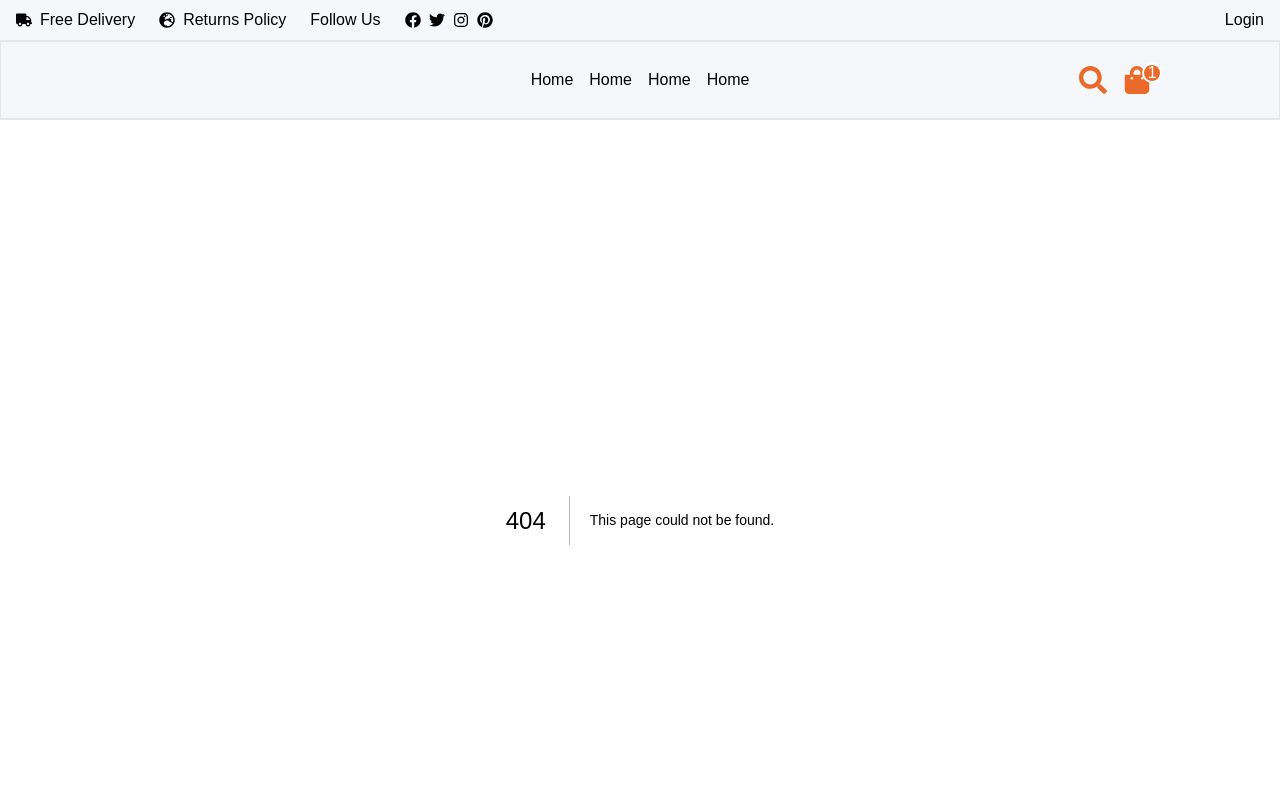
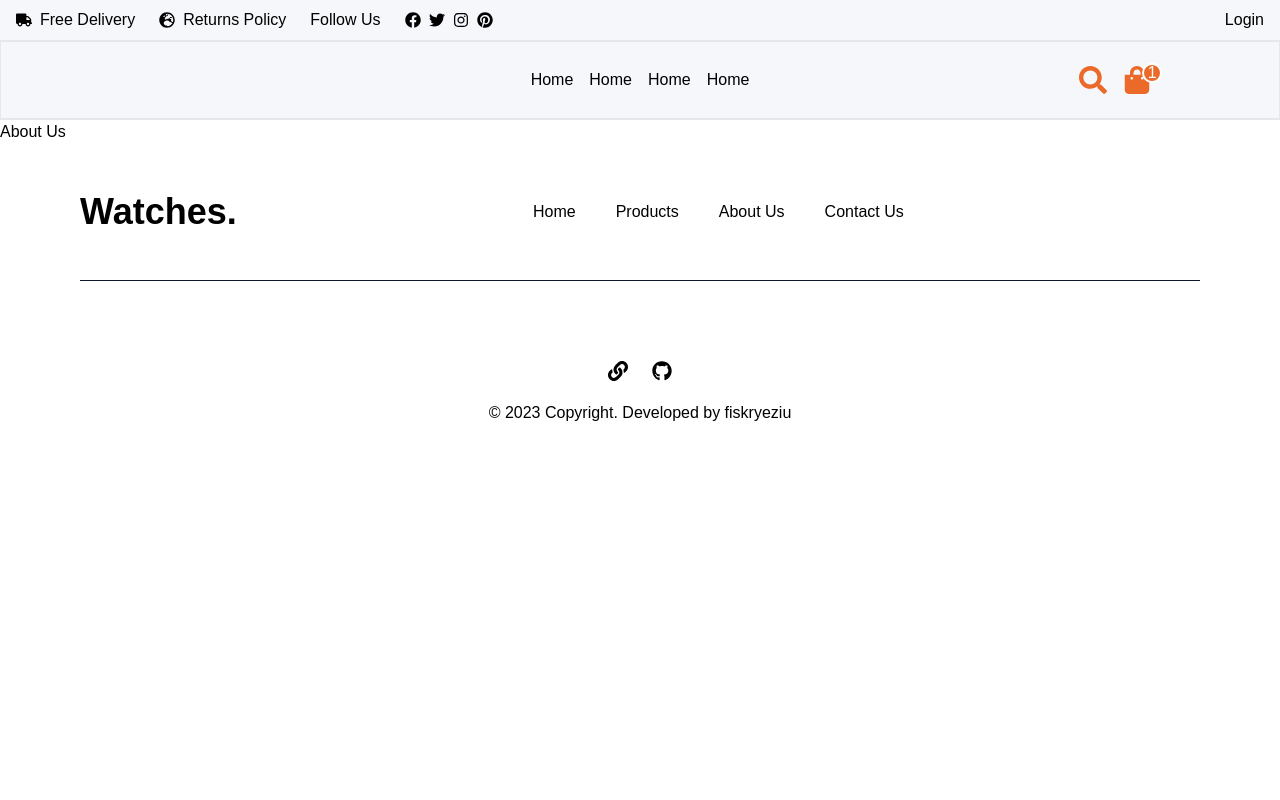
Before and after one commit to fiskryeziu/ecom_next_sanity, a Next.js app: page /about in a window 1280 px wide. Before the commit this address had no page. Shown: the top 800 px of the page. Built offline with nearby package versions, Linux system fonts and the light colour scheme.

Commit message:
added about, contact route

```diff
--- /dev/null
+++ b/pages/about.tsx
@@ -0,0 +1,7 @@
+import React from 'react'
+
+const About = () => {
+  return <div>About Us</div>
+}
+
+export default About
--- /dev/null
+++ b/pages/contact.tsx
@@ -0,0 +1,7 @@
+import React from 'react'
+
+const Contact = () => {
+  return <div>contact</div>
+}
+
+export default Contact
```
